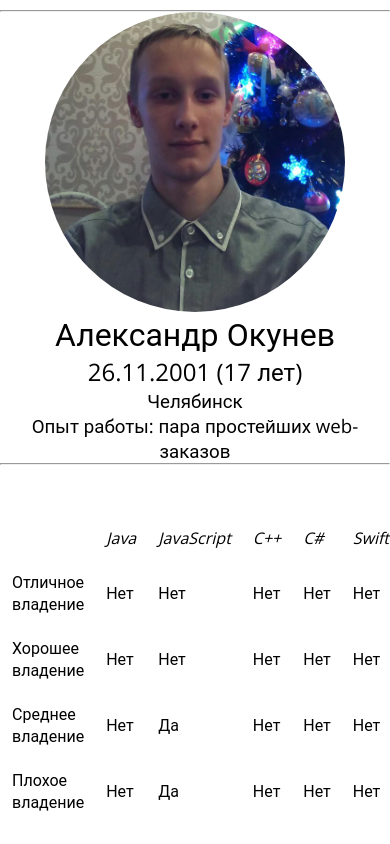
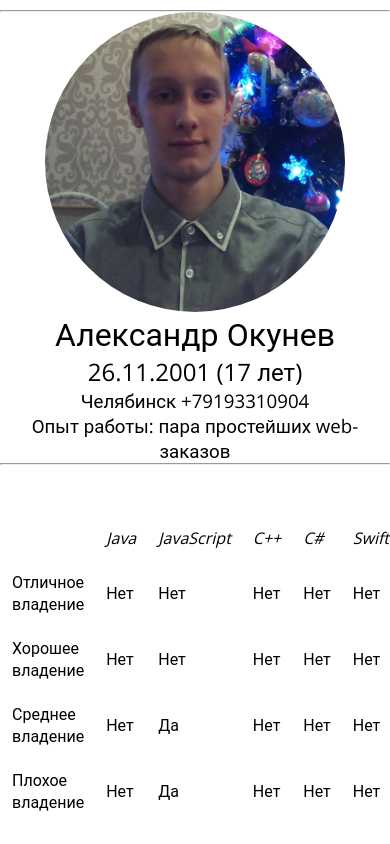
Before and after one commit to Zodxes/CodingClassTest, a plain HTML site: page index.html in a window 390 px wide. Shown: the top 844 px of the page. Drawn offline with nearby package versions, Linux system fonts and the light colour scheme.

Commit message:
Update index.html
Added phone number

```diff
--- a/index.html
+++ b/index.html
@@ -13,7 +13,7 @@
          <div class="img"></div>
          <h1>Александр Окунев</h1>
          <h2>26.11.2001 (17 лет)</h2>
-         <h3>Челябинск</h3>
+         <h3>Челябинск +79193310904</h3>
          <h3>Опыт работы: пара простейших web-заказов</h3>
          <hr>
       </div>
```
